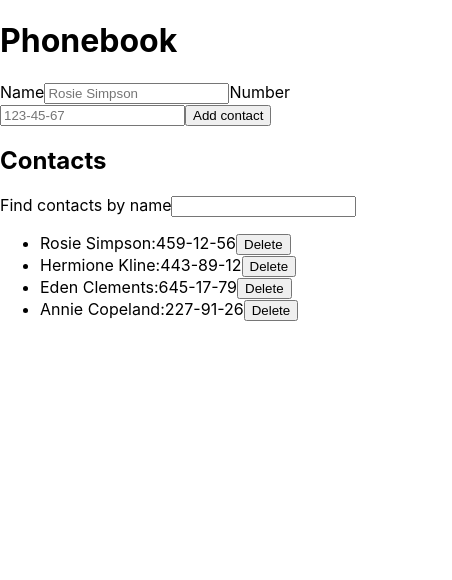
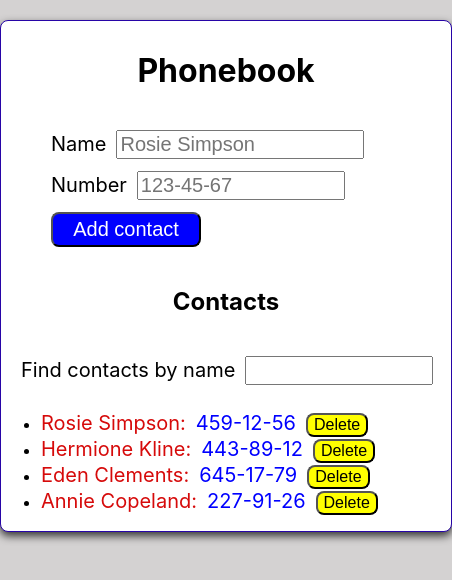
Before and after one commit to verhowyna/goit-react-hw-02-phonebook, a React (Create React App) app: page / in a window 390 px wide. Shown: the top 580 px of the page, 452 px wide, since content can reach past the window. Built offline with nearby package versions, Linux system fonts and the light colour scheme.

Commit message:
phonebook-styled

```diff
--- a/src/components/App.jsx
+++ b/src/components/App/App.jsx
@@ -1,9 +1,10 @@
 import { Component } from 'react';
 import { nanoid } from 'nanoid';
 
-import { Phonebook } from './Phonebook/Phonebook';
-import { Contacts } from './Contacts/Contacts';
-import { Filter } from './Filter/Filter';
+import { Phonebook } from '../Phonebook/Phonebook';
+import { Contacts } from '../Contacts/Contacts';
+import { Filter } from '../Filter/Filter';
+import css from './App.module.css';
 
 export class App extends Component {
   state = {
@@ -54,12 +55,16 @@ export class App extends Component {
       return contact.name.toLowerCase().includes(filter.toLowerCase());
     });
     return (
-      <div>
+      <div className={css.container}>
         <h1>Phonebook</h1>
-        <Phonebook onAddContact={this.addContact}></Phonebook>
+        <Phonebook
+          className={css.phonebook}
+          onAddContact={this.addContact}
+        ></Phonebook>
         <h2>Contacts</h2>
-        <Filter onFilter={this.updateFilter}></Filter>
+        <Filter className={css.filter} onFilter={this.updateFilter}></Filter>
         <Contacts
+          className={css.contacts}
           contactsList={filtredContacts}
           onDelete={this.handleDelete}
         ></Contacts>
--- /dev/null
+++ b/src/components/App/App.module.css
@@ -0,0 +1,20 @@
+body {
+  background-color: rgb(212, 210, 210);
+}
+
+.container {
+  display: flex;
+  flex-direction: column;
+  gap: 10px;
+  margin: 20px auto;
+  width: 450px;
+  background-color: #fff;
+  border-radius: 8px;
+  border: 1px solid rgb(39, 4, 167);
+  box-shadow: rgb(53, 52, 52) 0 4px 8px 0;
+}
+
+h1,
+h2 {
+  margin: 30px auto;
+}
--- a/src/components/Contacts/Contacts.js
+++ b/src/components/Contacts/Contacts.js
@@ -1,12 +1,18 @@
+import css from './Contacts.module.css';
+
 export const Contacts = ({ contactsList, onDelete }) => {
   return (
     <ul>
       {contactsList.map(contact => {
         return (
-          <li key={contact.id}>
-            <span>{contact.name}:</span>
-            <span>{contact.number}</span>
-            <button type="button" onClick={() => onDelete(contact.id)}>
+          <li className={css.contact} key={contact.id}>
+            <span className={css.name}>{contact.name}:</span>
+            <span className={css.number}>{contact.number}</span>
+            <button
+              className={css.buttonDelete}
+              type="button"
+              onClick={() => onDelete(contact.id)}
+            >
               Delete
             </button>
           </li>
--- /dev/null
+++ b/src/components/Contacts/Contacts.module.css
@@ -0,0 +1,17 @@
+.name {
+  font-size: 20px;
+  color: rgb(214, 10, 10);
+}
+
+.number {
+  font-size: 20px;
+  color: blue;
+  margin-left: 10px;
+}
+
+.buttonDelete {
+  font-size: 16px;
+  background-color: yellow;
+  margin-left: 10px;
+  border-radius: 8px;
+}
--- a/src/components/Filter/Filter.js
+++ b/src/components/Filter/Filter.js
@@ -1,10 +1,13 @@
+import css from './Filter.module.css';
+
 export const Filter = ({ onFilter }) => {
   return (
-    <label>
+    <label className={css.labelSearch}>
       Find contacts by name
       <input
         type="text"
         name="filter"
+        className={css.inputSearch}
         onChange={evt => onFilter(evt.target.value)}
       />
     </label>
--- /dev/null
+++ b/src/components/Filter/Filter.module.css
@@ -0,0 +1,10 @@
+.labelSearch {
+  font-size: 20px;
+  margin-left: 20px;
+}
+
+.inputSearch {
+  font-size: 20px;
+  width: 180px;
+  margin-left: 10px;
+}
--- a/src/components/Phonebook/Phonebook.js
+++ b/src/components/Phonebook/Phonebook.js
@@ -1,5 +1,7 @@
 import { Formik, Form, Field, ErrorMessage } from 'formik';
 import * as Yup from 'yup';
+
+import css from './Phonebook.module.css';
 
 const schema = Yup.object().shape({
   name: Yup.string()
@@ -23,18 +25,30 @@ export const Phonebook = ({ onAddContact }) => {
         actions.resetForm();
       }}
     >
-      <Form autoComplete="off">
-        <label>
+      <Form className={css.formList} autoComplete="off">
+        <label className={css.label}>
           Name
-          <Field type="text" name="name" placeholder="Rosie Simpson" />
-          <ErrorMessage name="name" component="div" />
+          <Field
+            type="text"
+            name="name"
+            className={css.inputName}
+            placeholder="Rosie Simpson"
+          />
+          <ErrorMessage className={css.message} name="name" component="div" />
         </label>
-        <label>
+        <label className={css.label}>
           Number
-          <Field type="tel" name="number" placeholder="123-45-67" />
+          <Field
+            type="tel"
+            name="number"
+            className={css.inputNumber}
+            placeholder="123-45-67"
+          />
           <ErrorMessage name="number" component="div" />
         </label>
-        <button type="submit">Add contact</button>
+        <button className={css.submitButton} type="submit">
+          Add contact
+        </button>
       </Form>
     </Formik>
   );
--- /dev/null
+++ b/src/components/Phonebook/Phonebook.module.css
@@ -0,0 +1,31 @@
+.formList {
+  display: flex;
+  flex-direction: column;
+  gap: 12px;
+  padding-left: 50px;
+}
+
+.label {
+  font-size: 20px;
+}
+
+.inputName {
+  font-size: 20px;
+  margin-left: 10px;
+  width: 240px;
+}
+
+.inputNumber {
+  font-size: 20px;
+  margin-left: 10px;
+  width: 200px;
+}
+
+.submitButton {
+  font-size: 20px;
+  width: 150px;
+  color: #fff;
+  background-color: blue;
+  border-radius: 8px;
+  padding: 4px;
+}
--- a/src/index.js
+++ b/src/index.js
@@ -1,6 +1,6 @@
 import React from 'react';
 import ReactDOM from 'react-dom/client';
-import { App } from 'components/App';
+import { App } from 'components/App/App';
 import './index.css';
 
 ReactDOM.createRoot(document.getElementById('root')).render(
```
